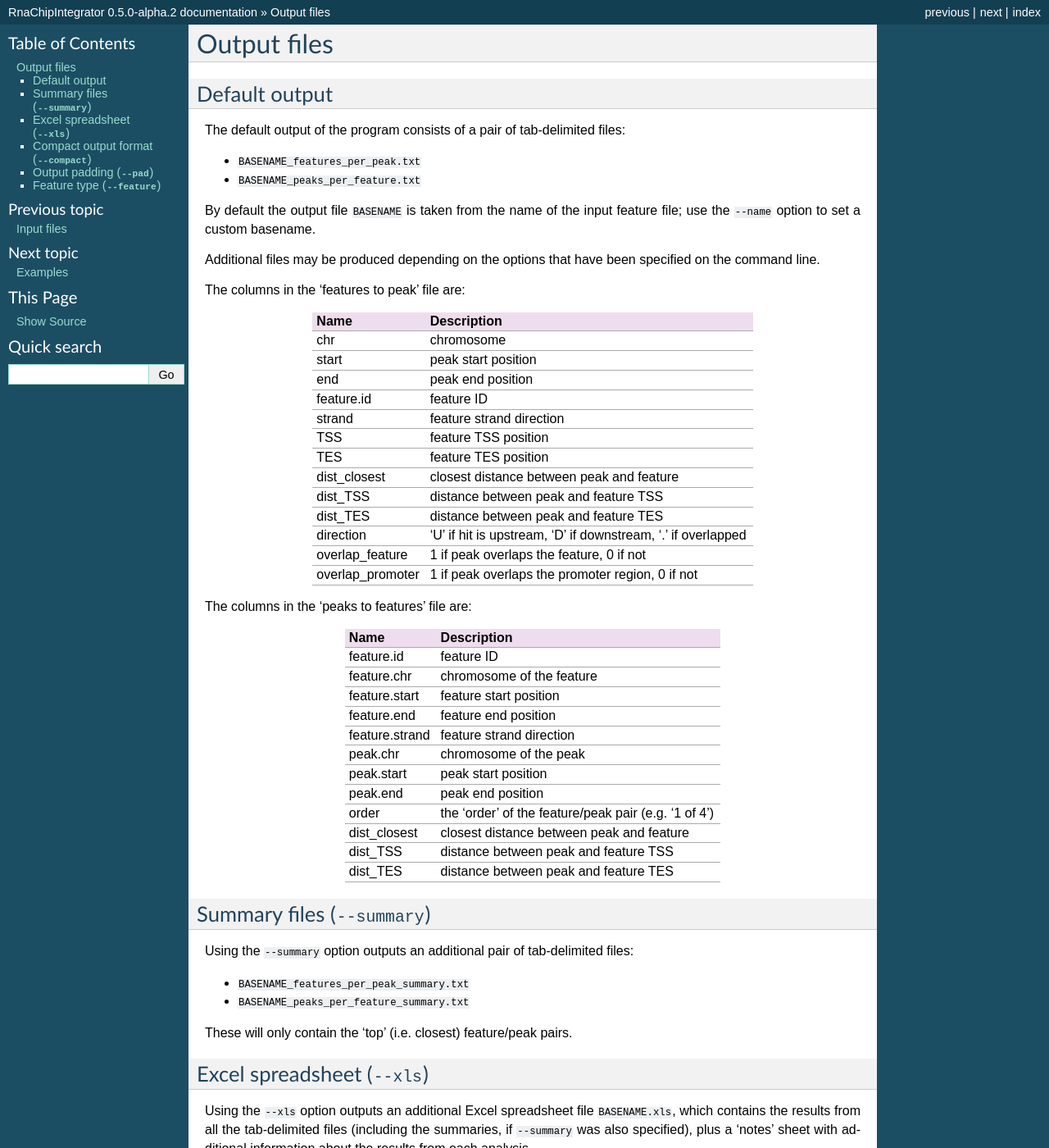
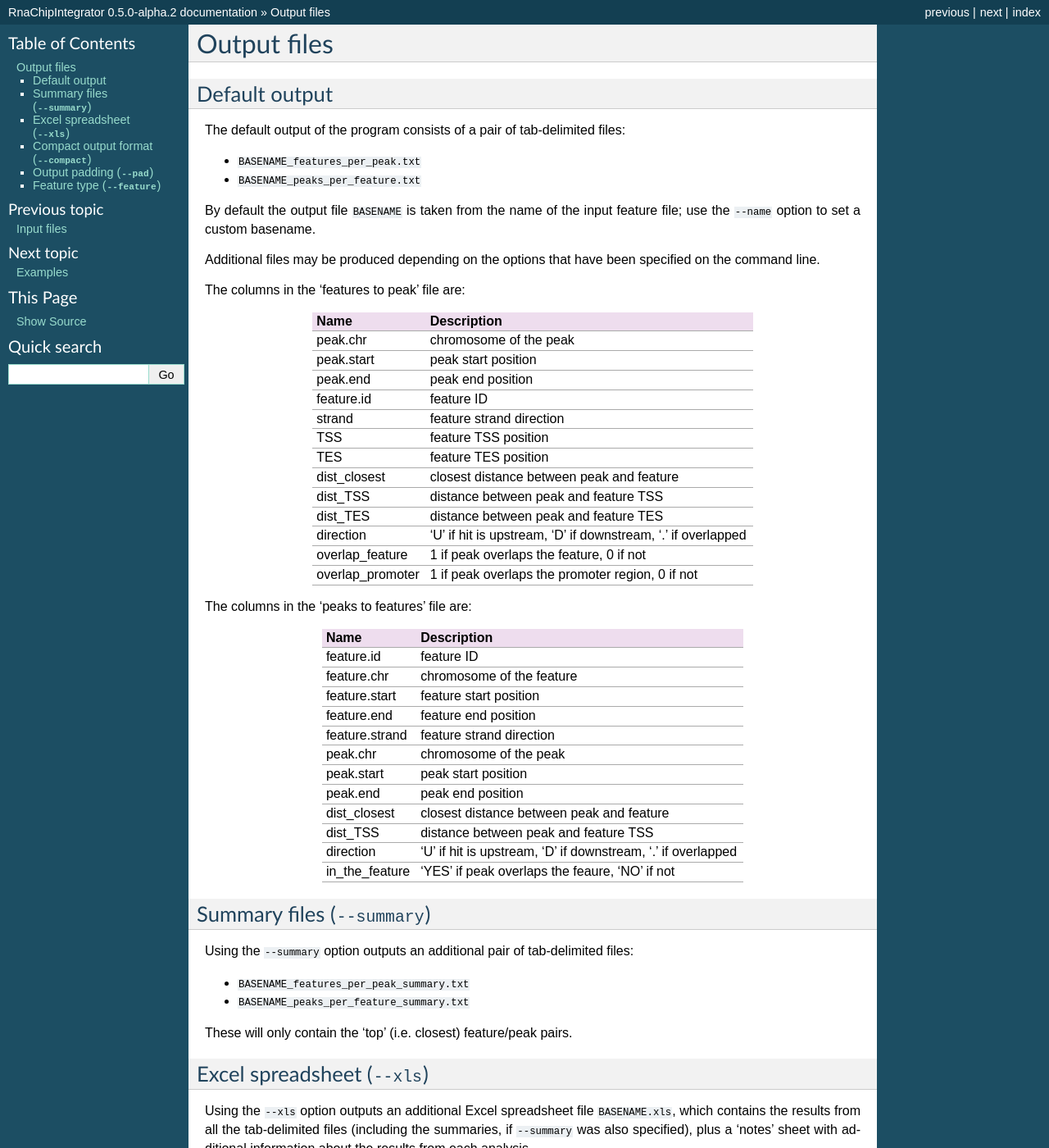
Before and after one commit to fls-bioinformatics-core/RnaChipIntegrator, a Sphinx documentation site: the page built from docs/outputs.rst, in a window 1280 px wide and 1400 px high. Shown: the whole window at 82% size. Built offline with Sphinx 7.4.7, drawn with Linux system fonts in a browser that asks for light colours; some of the changed text lies outside the part shown.

Commit message:
Issue #21: make fields consistent between single- and multi-line output.

```diff
--- a/docs/outputs.rst
+++ b/docs/outputs.rst
@@ -21,9 +21,9 @@ The columns in the 'features to peak' file are:
 ================ ================================================
 Name             Description
 ================ ================================================
-chr	         chromosome
-start	         peak start position
-end	         peak end position
+peak.chr	 chromosome of the peak
+peak.start	 peak start position
+peak.end	 peak end position
 feature.id	 feature ID
 strand	         feature strand direction
 TSS	         feature TSS position
@@ -50,10 +50,11 @@ feature.strand	feature strand direction
 peak.chr	chromosome of the peak
 peak.start	peak start position
 peak.end	peak end position
-order	        the 'order' of the feature/peak pair (e.g. '1 of 4')
 dist_closest	closest distance between peak and feature
 dist_TSS	distance between peak and feature TSS
-dist_TES	distance between peak and feature TES
+direction       'U' if hit is upstream, 'D' if downstream, '.' if
+                overlapped
+in_the_feature  'YES' if peak overlaps the feaure, 'NO' if not
 =============== ====================================================
 
 Summary files (``--summary``)
@@ -107,10 +108,6 @@ single line, for example::
 
    ``--compact`` is not compatible with ``--summary``.
 
-.. note::
-
-   In this mode only a "minimal" set of fields are reported.
-
 Output padding (``--pad``)
 --------------------------
 
```
Also changed, not shown: 1 other file.
